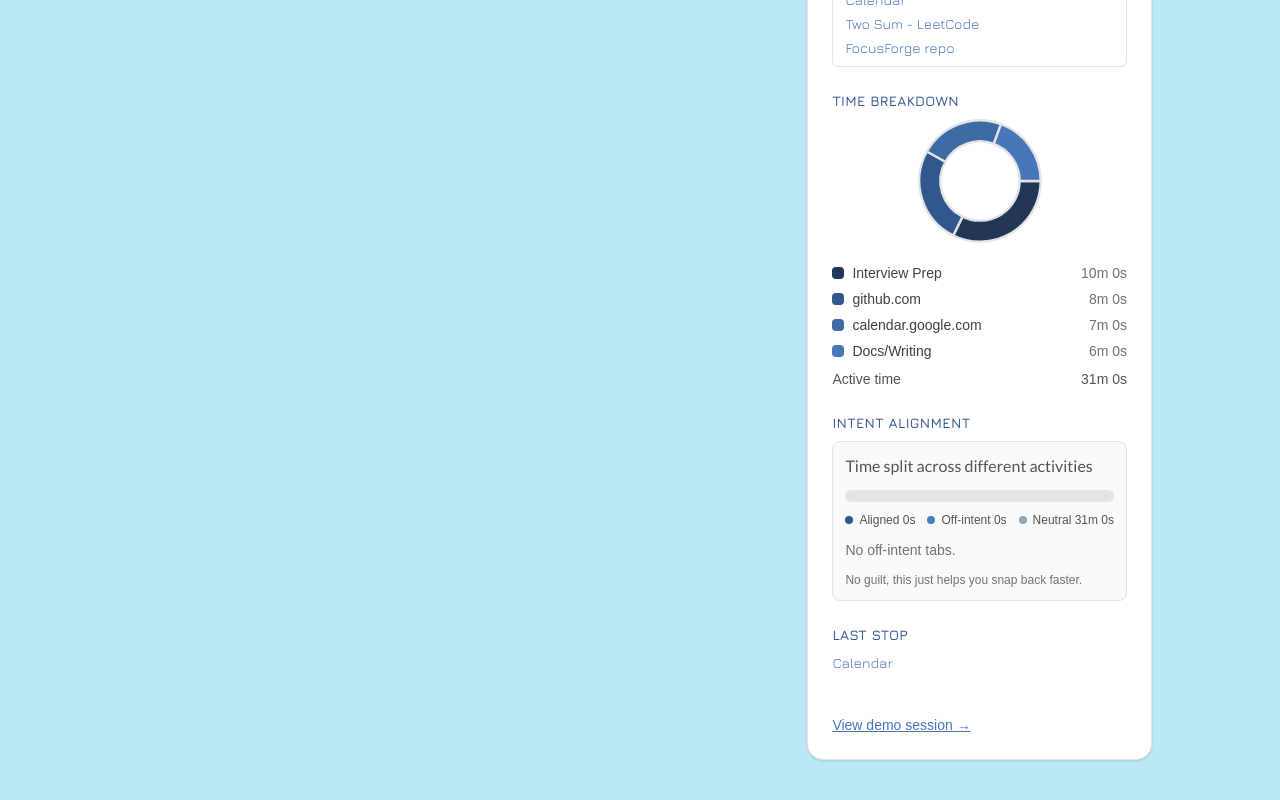
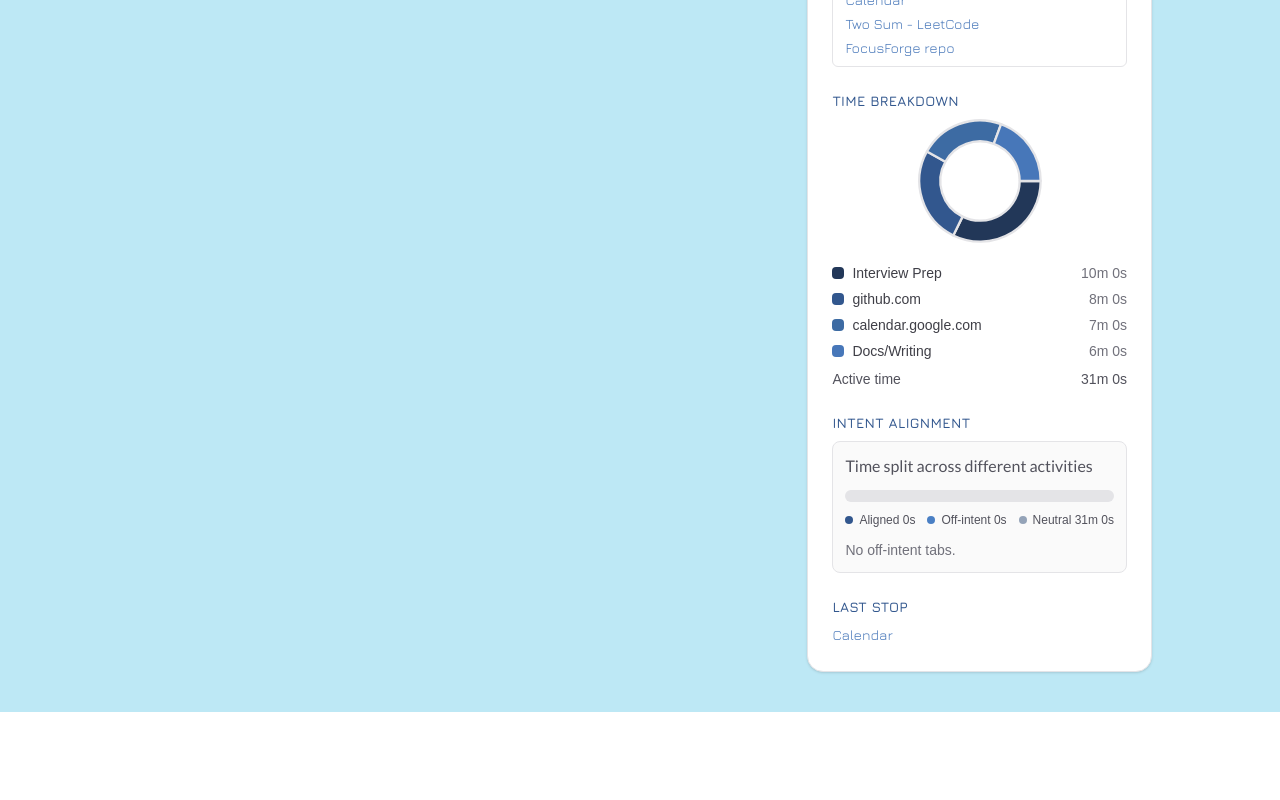
Before and after one commit to stripathy1999/FocusForge, a Next.js app: page /session/demo in a window 1280 px wide. Shown: the part 755-1555 px from the top of the page. After the commit the page ends 1467 px from the top, so only its background shows below. Built offline with nearby package versions, Linux system fonts and the light colour scheme.

Commit message:
Remove 'No guilt' message and demo session link from SessionDetail

```diff
--- a/app/session/_components/SessionDetail.tsx
+++ b/app/session/_components/SessionDetail.tsx
@@ -786,9 +786,6 @@ export function SessionDetail({ session, computedSummary }: SessionDetailProps)
                       ))
                     )}
                   </div>
-                  <p className="mt-3 text-xs text-zinc-500">
-                    No guilt, this just helps you snap back faster.
-                  </p>
                 </div>
               </div>
               <div>
@@ -809,11 +806,6 @@ export function SessionDetail({ session, computedSummary }: SessionDetailProps)
                 ) : (
                   <p className="mt-2 text-base text-zinc-500">No last stop recorded.</p>
                 )}
-              </div>
-              <div className="pt-4 text-sm text-zinc-500">
-                <Link href="/session/demo" className="underline" style={{ color: '#4777B9' }}>
-                  View demo session →
-                </Link>
               </div>
             </div>
           </aside>
```
